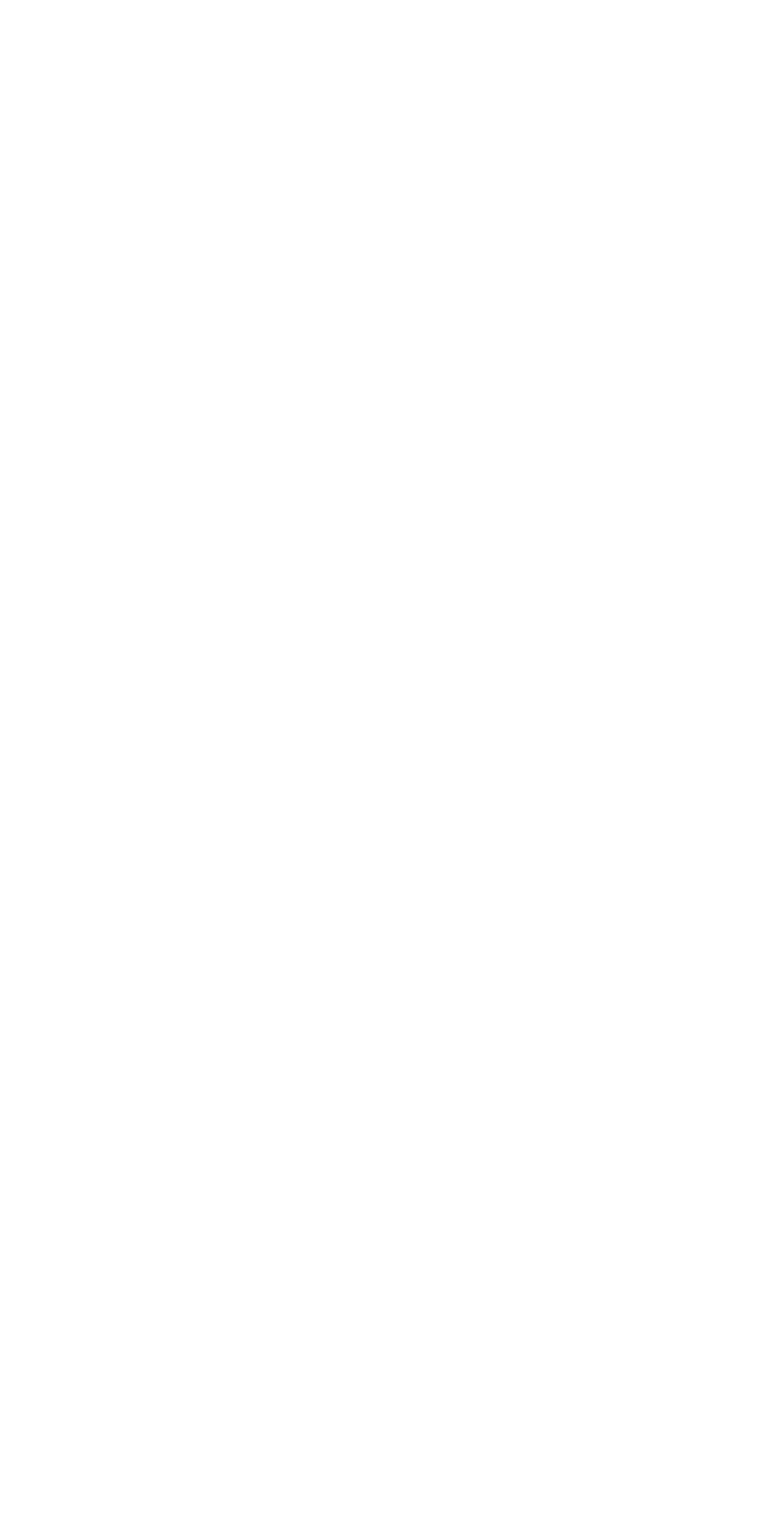
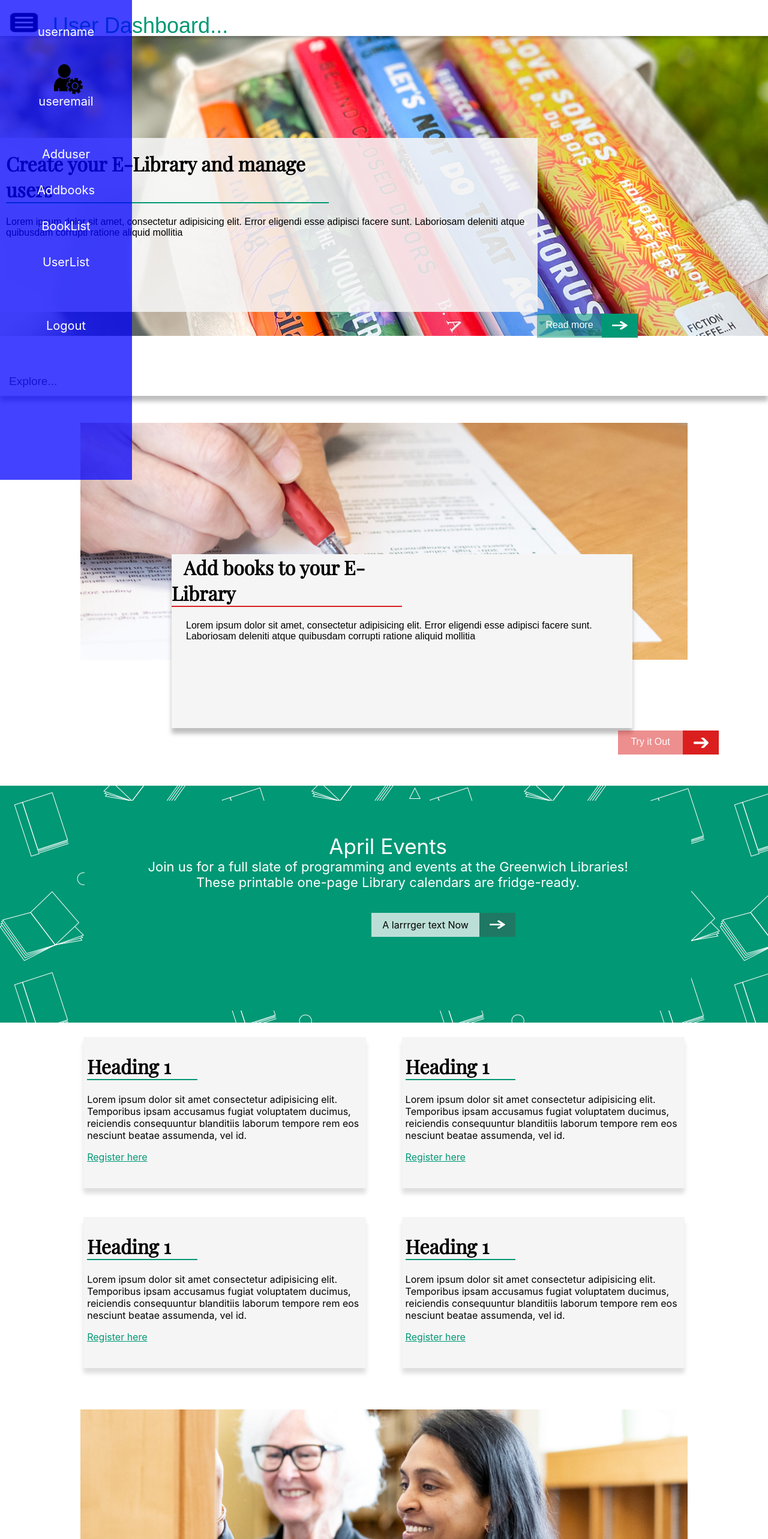
Before and after one commit to Peeyusj/Libmngapp, a React (Create React App) app: page /user in a window 1280 px wide. Before the commit this address had no page. Shown: the top 2566 px of the page at 60% size. Before the commit the page ends 800 px from the top, so only its background shows below. Built offline with nearby package versions, Linux system fonts and the light colour scheme; no server answers.

Commit message:
added admin home-2

```diff
--- a/src/App.js
+++ b/src/App.js
@@ -4,6 +4,7 @@ import { Landingpage } from './components/Landingpage';
 import { UserLogin } from './components/UserLogin';
 import { AdminLogin } from './components/AdminLogin';
 import { Adminportal } from './components/Adminportal';
+import { Userportal } from './components/Userportal';
 function App() {
   return (
     <div className='App'>
@@ -13,6 +14,8 @@ function App() {
     <Route path='/admin-login' element={<AdminLogin/>}/>
     <Route path='/user-login' element={<UserLogin/>}/>
     <Route path='/admin/*' element={<Adminportal/>}/>
+    <Route path='/user/*' element={<Userportal/>}/>
+
 
    </Routes>
    </BrowserRouter>
--- a/src/components/AdminNavbar.jsx
+++ b/src/components/AdminNavbar.jsx
@@ -2,15 +2,17 @@ import React,{useRef,useEffect} from 'react'
 import '../styles/AdminNavbar.css'
 import { Link,to } from 'react-router-dom'
 import user from "../assets/user.png"
+import group from "../assets/group.png"
+
 
 export const AdminNavbar = (props) => {
   const navu =useRef()
   console.log(props.dispval);
  useEffect(()=>{
-  if(props.loc=="/admin/"){
+  if(props.loc=="/admin/"||props.loc=="/user/"){
     navu.current.style.display="none";
   }
-  if(props.dispval&&props.loc==="/admin/"){
+  if(props.dispval&&(props.loc==="/admin/"||props.loc=="/user/")){
     navu.current.style.display="flex";
     navu.current.style.top = '60px';
     // navu.current.style.transitionDuration="1s"
@@ -19,7 +21,7 @@ export const AdminNavbar = (props) => {
     navu.current.style.top = '0px';
   }
   let handler = (e) => {
-    if (!navu.current.contains(e.target)&&props.loc==="/admin/") {
+    if (!navu.current.contains(e.target)&&(props.loc==="/admin/"||props.loc=="/user/")) {
       navu.current.style.display = "none";
     }
     else{
@@ -36,10 +38,10 @@ export const AdminNavbar = (props) => {
   return (
     <div className='AdminNavbar' ref={navu}>
         <div className="uptext">
-         <Link to="/admin/">Admin</Link>
+         <Link to={props.loc==="/admin/"?`/admin/`:'/user/'}>{`${props.loc==="/admin/"?"Admin":"username"}`}</Link>
            <br />
-           <img width="48" height="50" style={{marginLeft:"90px"}} src={user} alt="" />
-           admin@gmail.com
+           <img width="48" height="50" style={{marginLeft:"90px"}} src={props.loc=="/user/"?group:user} alt="" />
+           {`${props.loc==="/admin/"?"admin@gmail.com":"useremail"}`}
         </div>
         <div className="lis">
          <Link to="/admin/adduser">Adduser</Link>
--- /dev/null
+++ b/src/components/UserHome.jsx
@@ -0,0 +1,141 @@
+import React, { useState } from 'react'
+import '../styles/adminhome.css'
+import topimg from '../assets/Books.jpg'
+import belowimg from '../assets/Pattern.png'
+import bimg from '../assets/resume.jpg'
+import ra from '../assets/right-arrow.png'
+import menu from '../assets/menu.png'
+import vln from '../assets/Volnter.jpg'
+import Vidcrsl from './Vidcrsl'
+
+export const UserHome = (props) => {
+  const [disp, setDisp] = useState(false)
+  props.dispfun(disp)
+  let clickhandler = () => {
+    setDisp(!disp)
+  }
+  return (
+    <div className='adminhome1'>
+      <div className="nav1">
+        <img className='menuimg' onClick={clickhandler} src={menu} alt="" />
+        User Dashboard...
+      </div>
+      <div className="imgtop" style={{ backgroundImage: `url(${topimg})` }}>
+        <div className="txt1">
+          <div className='txt1a'>
+            <h1>Create your E-Library and manage users</h1>
+            <p>Lorem ipsum dolor sit amet, consectetur adipisicing elit. Error eligendi esse adipisci facere sunt. Laboriosam deleniti atque quibusdam corrupti ratione aliquid mollitia</p>
+            <div className='btnanim'>
+              <div className='readmo'><span></span> Read more</div>
+              <div className='aran' ><img src={ra} alt="" /></div>
+            </div>
+          </div>
+          {/* <img style={{width:"100%"}}className='tpi' src={topimg} alt="" /> */}
+        </div>
+      </div>
+      <div className='expout'>
+        <div className="explore"  >
+          Explore...
+        </div>
+      </div>
+      <div className="resumewriting">
+        <div className="bimg">
+          <img src={bimg} alt="" />
+          <div className='txt1a-i'>
+            <h1>Add books to your E-Library</h1>
+            <p>Lorem ipsum dolor sit amet, consectetur adipisicing elit. Error eligendi esse adipisci facere sunt. Laboriosam deleniti atque quibusdam corrupti ratione aliquid mollitia</p>
+            <div className='btnanim' id="btnanimid">
+              <div className='readmo'><span></span>Try it Out</div>
+              <div className='aran' ><img src={ra} alt="" /></div>
+            </div>
+          </div>
+
+        </div>
+      </div>
+      <div className='scrlimg' style={{ backgroundImage: `url(${belowimg})` }} >
+
+      </div>
+      <div className="greenback">
+       <div style={{width:'80%',marginInline:"auto",color:"white",paddingTop:"55px",boxSizing:"border-box"}}>
+        <div style={{fontSize:'35px'}}>April Events</div>
+        <div style={{fontSize:'22px'}}>Join us for a full slate of programming and events at the Greenwich Libraries! These printable one-page Library calendars are fridge-ready.</div>
+        <div className='btnanim' id='btnanimD'>
+            <div className='readmo'><span></span><div className='lmo'>A larrrger text Now</div> </div>
+            <div className='aran' ><img src={ra} alt="" /></div>
+          </div>
+       </div>
+      </div>
+      <div className="box">
+        <div className="boxes">
+          <h1>Heading 1</h1>
+          <p>Lorem ipsum dolor sit amet consectetur adipisicing elit. Temporibus ipsam accusamus fugiat voluptatem ducimus, reiciendis consequuntur blanditiis laborum tempore rem eos nesciunt beatae assumenda, vel id.</p>
+          <a href="">Register here</a>
+        </div>
+        <div className="boxes">
+          <h1>Heading 1</h1>
+          <p>Lorem ipsum dolor sit amet consectetur adipisicing elit. Temporibus ipsam accusamus fugiat voluptatem ducimus, reiciendis consequuntur blanditiis laborum tempore rem eos nesciunt beatae assumenda, vel id.</p>
+          <a href="">Register here</a>
+        </div>
+        <div className="boxes">
+          <h1>Heading 1</h1>
+          <p>Lorem ipsum dolor sit amet consectetur adipisicing elit. Temporibus ipsam accusamus fugiat voluptatem ducimus, reiciendis consequuntur blanditiis laborum tempore rem eos nesciunt beatae assumenda, vel id.</p>
+          <a href="">Register here</a>
+        </div>
+        <div className="boxes">
+          <h1>Heading 1</h1>
+          <p>Lorem ipsum dolor sit amet consectetur adipisicing elit. Temporibus ipsam accusamus fugiat voluptatem ducimus, reiciendis consequuntur blanditiis laborum tempore rem eos nesciunt beatae assumenda, vel id.</p>
+          <a href="">Register here</a>
+        </div>
+
+      </div>
+      <div className="resumewriting" >
+        <div className="bimg">
+          <img src={vln} alt="" />
+          <div className='txt1a-i' >
+            <h1>Become a Volunteer</h1>
+            <p>Lorem ipsum dolor sit amet, consectetur adipisicing elit. Error eligendi esse adipisci facere sunt. Laboriosam deleniti atque quibusdam corrupti ratione aliquid mollitia</p>
+            <div className='btnanim' id="btnanimidA">
+              <div className='readmo'><span></span><div className='lmo'>Learn More</div></div>
+              <div className='aran'  ><img src={ra} alt="" /></div>
+            </div>
+          </div>
+        </div>
+      </div>
+      <div className="slider">
+        <h1>2023 Business Books To Read</h1>
+        <Vidcrsl />
+        <div className='btnanim' id='btnanimB'>
+          <div className='readmo'><span></span><div className='lmo'>Take a look</div> </div>
+          <div className='aran' ><img src={ra} alt="" /></div>
+        </div>
+      </div>
+      <div className="greenbanner">
+        <div>Michael Embry</div>
+        <div>I don’t have to look far to find treasures. I discover them every time I visit a library.</div>
+      </div>
+      <div className="footdiv">
+        <div className="b1" >
+          <div className='b2-a'>
+          <div className='hb-1'>Sign Up for Our Newsletter</div>
+          <div  className='pb-1'>Stay up to date with library events, new books, or what's going on in our community.</div>
+          <div className='btnanim' id='btnanimC'>
+            <div className='readmo'><span></span><div className='lmo'>Sign Up</div> </div>
+            <div className='aran' ><img src={ra} alt="" /></div>
+          </div>
+          </div>
+         </div>
+        <div className="b2">
+          <div className='b2-a'>
+          <div  className='hb-1'>Support The Library</div>
+          <div className='pb-1'>Donate today and help ensure that the Library continues to evolve to meet the needs of our community.</div>
+          <div className='btnanim' id='btnanimC'>
+            <div className='readmo'><span></span><div className='lmo'>Donate Now</div> </div>
+            <div className='aran' ><img src={ra} alt="" /></div>
+          </div>
+          </div>
+          </div>
+      </div>
+      <div className='last'></div>
+    </div>
+  )
+}
--- a/src/components/UserLogin.jsx
+++ b/src/components/UserLogin.jsx
@@ -5,12 +5,15 @@ import larrow from "../assets/arrow.png"
 import userimg from "../assets/userimg.png"
 export const UserLogin = () => {
   let nevigator=useNavigate()
+  let submit=()=>{
+    nevigator('/user/')
+  }
   return (
      <div className='AdminLogin'>
       <div className='arim' onClick={()=>nevigator("/")}><img src={larrow} alt="" /></div>
       <img style={{position:"relative",right:"5px"}} src={userimg} alt="" />
 
-    <form className="log">
+    <form className="log" onSubmit={submit}>
     <div >
       <input type="text" placeholder='username...' /> <br />
       <input type="password" placeholder='pin...' />
--- /dev/null
+++ b/src/components/Userportal.jsx
@@ -0,0 +1,21 @@
+import React,{useState} from 'react'
+
+import { Route,Routes,useLocation } from 'react-router-dom'
+import { UserHome } from './UserHome'
+import { AdminNavbar } from './AdminNavbar'
+export const Userportal = () => {
+    let loc=useLocation()
+    const[dispval,setDispval]=useState(false)
+
+   let dispfun=(val)=>{
+  setDispval(val)
+    }
+  return (
+    <div className="adminhome">  <AdminNavbar loc={loc.pathname} dispval={dispval}/>
+
+    <Routes>
+        <Route path='/' element={<UserHome dispfun={dispfun}/>}/>
+
+    </Routes></div>
+  )
+}
```
Also changed, not shown: src/assets/group.png (renamed from src/assets/group (1).png).
